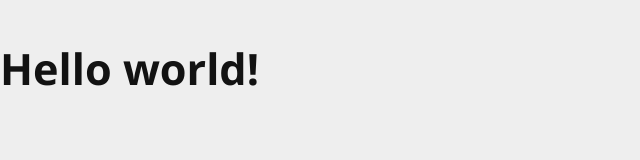
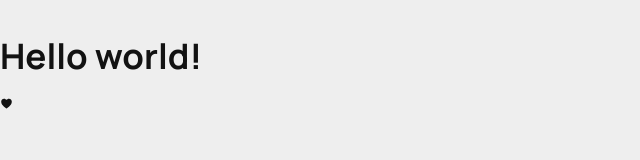
Before and after one commit to fbtot/article-preview-component, a plain HTML site: page index.html in a window 1280 px wide. Shown: the whole page, without its empty margins (0-640 px from the left). Drawn offline with nearby package versions, Linux system fonts and the light colour scheme.

Commit message:
basic set up

```diff
--- a/index.html
+++ b/index.html
@@ -12,10 +12,14 @@
     <!-- FONTS -->
     <link rel="preconnect" href="https://fonts.googleapis.com" />
     <link rel="preconnect" href="https://fonts.gstatic.com" crossorigin />
-    <link href="https://fonts.googleapis.com/css2?family=Open+Sans:ital,wght@0,400;0,700;1,400;1,700&family=Raleway:ital,wght@0,400;0,700;1,400;1,700&display=swap" rel="stylesheet" />
+    <link href="https://fonts.googleapis.com/css2?family=Manrope:wght@500;700&display=swap" rel="stylesheet" />
     <title>Document</title>
   </head>
   <body>
     <h1>Hello world!</h1>
+    <ion-icon name="heart"></ion-icon>
+    <!-- ========================== § SCRIPTS === -->
+    <script type="module" src="https://unpkg.com/ionicons@5.5.2/dist/ionicons/ionicons.esm.js"></script>
+    <script nomodule src="https://unpkg.com/ionicons@5.5.2/dist/ionicons/ionicons.js"></script>
   </body>
 </html>
--- a/scss/abstracts/_settings.scss
+++ b/scss/abstracts/_settings.scss
@@ -1,10 +1,17 @@
-$base-font-size: 16px;
-$small-font-size: 16px * 0.9;
+$base-font-size: 13px;
+$small-font-size: 13px * 0.9;
 $desktop-width: 800px;
 $mobile-width: $desktop-width - 1px;
 
 :root {
   // Colors
+
+  --very-dark-grayish-blue: hsl(217, 19%, 35%);
+  --very-dark-grayish-blue: hsl(217, 19%, 35%);
+  --desaturated-dark-blue: hsl(214, 17%, 51%);
+  --grayish-blue: hsl(212, 23%, 69%);
+  --light-grayish-blue: hsl(210, 46%, 95%);
+
   --text-color: hsl(0, 0%, 7%);
   --accent-color: hsl(216, 61%, 54%);
   --grey300: hsl(0, 0%, 70%);
@@ -13,8 +20,8 @@ $mobile-width: $desktop-width - 1px;
   // Typography
   --base-font-size: #{$base-font-size};
   --small-font-size: #{$small-font-size};
-  --body-font-family: "Open Sans", sans-serif;
-  --headings-font-family: "Raleway", sans-serif;
+  --body-font-family: "Manrope", sans-serif;
+  --headings-font-family: "Manrope", sans-serif;
   --h1-font-size: 2.7rem;
   --h2-font-size: 2rem;
   --h3-font-size: 1.5rem;
```
Also changed, not shown: css/main.css, 1 other file.
